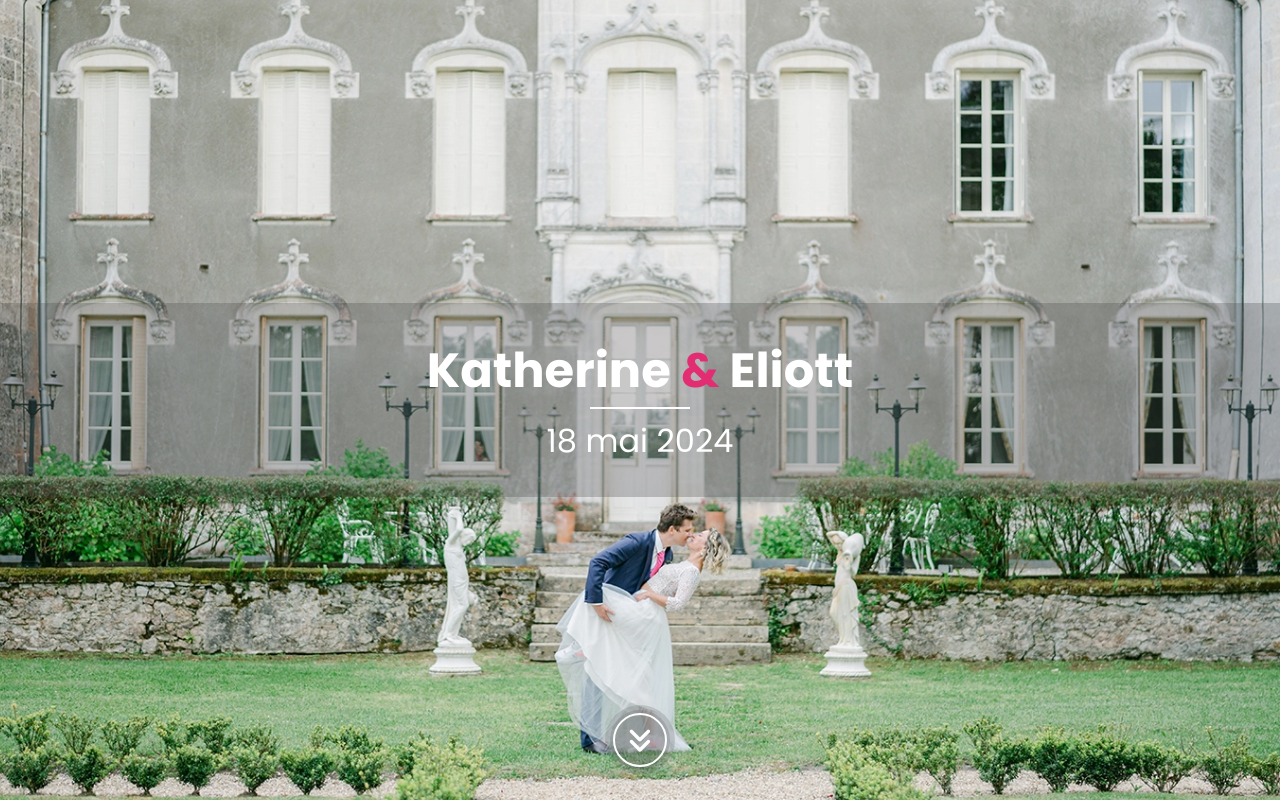
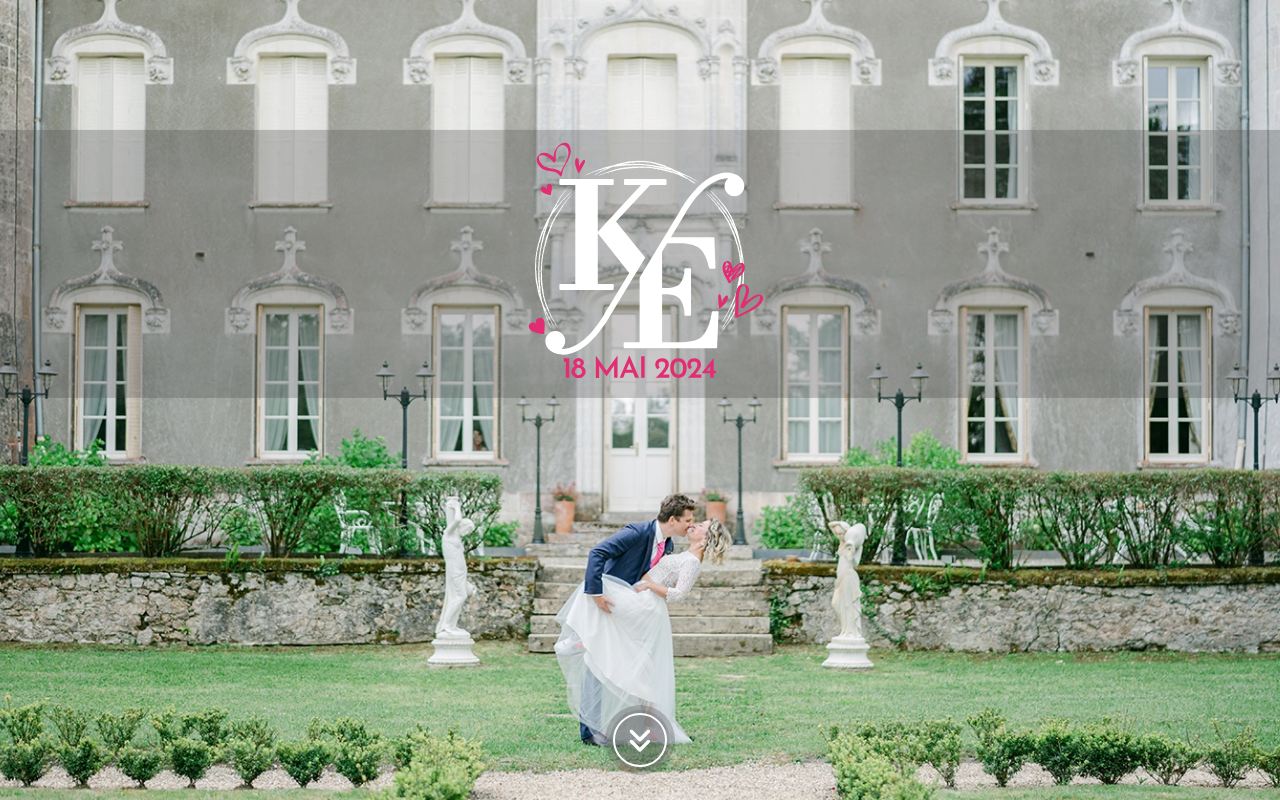
Before and after one commit to lesimpleliott/KE-Wedding-Pictures, a React (Vite) app: page /home in a window 1280 px wide. Built offline with nearby package versions, Linux system fonts and the light colour scheme.

Commit message:
Home Page // Improve HeroBaner & JumpinButton

```diff
--- a/src/components/BackgroundImage.tsx
+++ b/src/components/BackgroundImage.tsx
@@ -11,14 +11,15 @@ const BackgroundImage = ({ blur }: { blur?: boolean }) => {
 };
 
 const BackgroundImageStyled = styled.img`
-  width: 101%;
-  height: 101%;
-  object-fit: cover;
+  width: 102%;
+  height: 102%;
   position: absolute;
-  z-index: -1000;
   top: 50%;
   left: 50%;
   transform: translate(-50%, -50%);
+  z-index: -100;
+  object-fit: cover;
+  object-position: 0 70%;
 
   &.blur {
     filter: brightness(0.8) blur(5px);
--- a/src/components/JumpinButton.tsx
+++ b/src/components/JumpinButton.tsx
@@ -12,7 +12,7 @@ const JumpinButton = ({ linky, className }: JumpinButtonProps) => {
   useEffect(() => {
     const interval = setInterval(() => {
       setIsJumping((prev) => !prev);
-    }, 3000);
+    }, 4000);
 
     return () => clearInterval(interval);
   }, []);
@@ -20,7 +20,7 @@ const JumpinButton = ({ linky, className }: JumpinButtonProps) => {
   return (
     <JumpinButtonStyled href={linky}>
       <span className={`btn ${isJumping ? "jumpButton" : ""}`}>
-        <i className={className}></i>
+        <i className={`icon ${className}`}></i>
       </span>
     </JumpinButtonStyled>
   );
@@ -30,14 +30,14 @@ const JumpinButtonStyled = styled.a`
   --size: 70px;
   --arrowsize: 1.7rem;
 
-  display: inline-block;
+  /* display: inline-block; */
   color: var(--contrast);
 
   .btn {
     height: var(--size);
     width: var(--size);
     border-radius: 75px;
-    background: rgba(78, 78, 78, 0.2);
+    background: rgba(78, 78, 78, 0.3);
     display: flex;
     align-items: center;
     justify-content: center;
@@ -69,6 +69,11 @@ const JumpinButtonStyled = styled.a`
       border: solid 2px var(--contrast);
       border-radius: 75px;
     }
+  }
+
+  .icon {
+    color: var(--contrast);
+    font-size: 100%;
   }
 
   .jumpButton {
--- a/src/layouts/HeroBanner.tsx
+++ b/src/layouts/HeroBanner.tsx
@@ -7,12 +7,16 @@ const HeroBanner = () => {
     <HeroBannerStyled>
       <BackgroundImage />
       <div className="textBanner">
-        <h1>
+        {/* <h1>
           Katherine <strong>&</strong> Eliott
         </h1>
-        <h2>18 mai 2024</h2>
+        <h2>18 mai 2024</h2> */}
+        <img src="./logos/LogoKE_WhitePink_V2_RVB.svg" alt="" />
       </div>
-      <JumpinButton linky="#" className="fa-solid fa-angles-down" />
+      <JumpinButton
+        linky="#albumsContainer"
+        className="fa-solid fa-angles-down"
+      />
     </HeroBannerStyled>
   );
 };
@@ -30,13 +34,18 @@ const HeroBannerStyled = styled.section`
 
   .textBanner {
     width: 100%;
-    padding: 2rem;
+    padding: 0.5rem;
     background-color: rgba(78, 78, 78, 0.3);
     position: absolute;
-    top: 50%;
+    top: 33%;
     left: 50%;
     transform: translate(-50%, -50%);
     text-align: center;
+
+    img {
+      width: 20vw;
+      min-width: 250px;
+    }
 
     h1 {
       font-size: 3rem;
```
